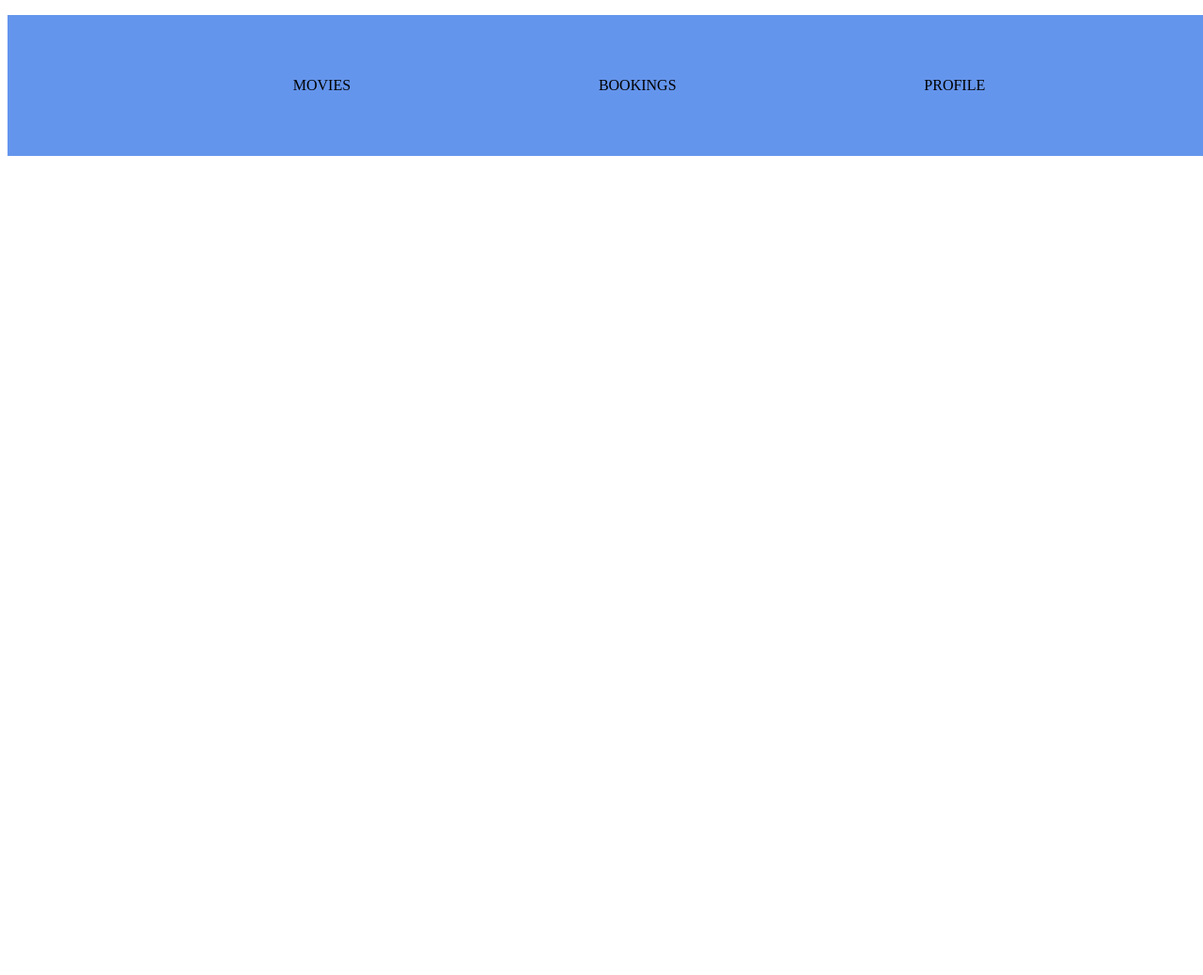
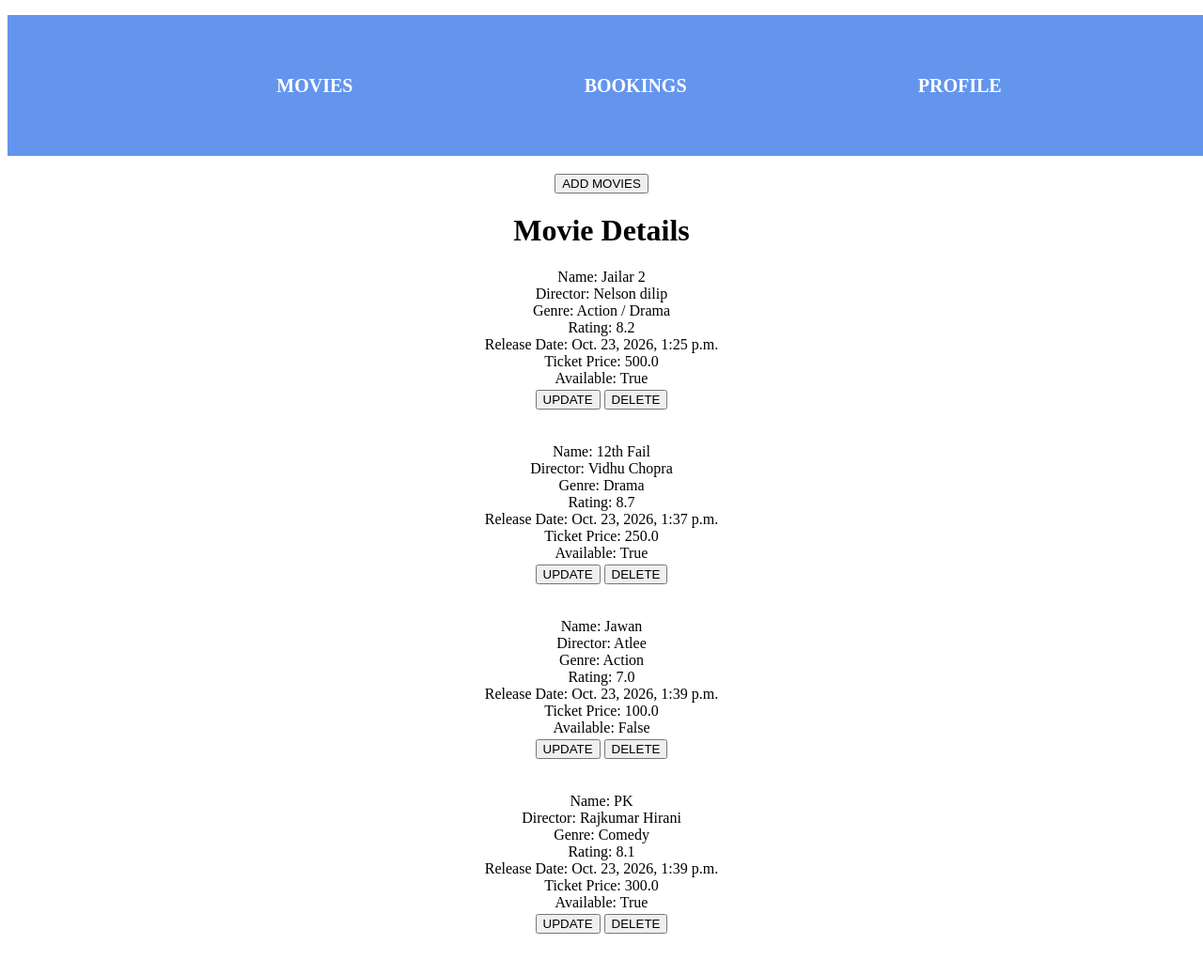
Before and after one commit to dipspatil20/django_practice, a Django app: page /read_mov in a window 1280 px wide. Shown: the whole page at 94% size. Before the commit the page ends 166 px from the top, so only its background shows below. Run offline with Django 5.2, Linux system fonts and the light colour scheme; data comes from the database, SQL or seed files in the repository; both versions use the stored data as it was after the commit.

Commit message:
movie management system

```diff
--- a/Class Projects/Movie Management System/MMS/movies/models.py
+++ b/Class Projects/Movie Management System/MMS/movies/models.py
@@ -12,3 +12,13 @@ class MovieModel(models.Model):
 
     def __str__(self):
         return self.mname
+
+
+class UsersModel(models.Model):
+    name = models.CharField(max_length=30)
+    contact = models.IntegerField()
+    email = models.EmailField()
+    addr = models.CharField(max_length=15)
+
+    def __str__(self):
+        return self.name
--- a/Class Projects/Movie Management System/MMS/movies/templates/read_mov.html
+++ b/Class Projects/Movie Management System/MMS/movies/templates/read_mov.html
@@ -2,4 +2,23 @@
 
 {% block content %}
 
+    <a href="{% url 'create_mov' %}"><button>ADD MOVIES</button></a>
+
+    <h1>Movie Details</h1>
+
+    {% for i in context %}
+
+        Name: {{ i.mname }} <br>
+        Director: {{ i.director }} <br>
+        Genre: {{ i.genre }} <br>
+        Rating: {{ i.rating }} <br>
+        Release Date: {{ i.release_date}} <br>
+        Ticket Price: {{ i.price }} <br>
+        Available: {{ i.avail }} <br>
+
+        <a href="{% url 'update_mov' i.id %}"><button>UPDATE</button></a>
+        <a href="{% url 'delete_mov' i.id %}"><button>DELETE</button></a><br> <br><br>
+
+    {% endfor %}
+
 {% endblock %}
--- a/Class Projects/Movie Management System/MMS/movies/urls.py
+++ b/Class Projects/Movie Management System/MMS/movies/urls.py
@@ -6,4 +6,11 @@ urlpatterns = [
     path('read_mov', views.read_mov, name='read_mov'),
     path('update_mov/<int:mid>', views.update_mov, name='update_mov'),
     path('delete_mov/<int:mid>', views.delete_mov, name='delete_mov'),
+
+    # UsersModel
+    path('create_users', views.create_users, name='create_u'),
+    path('read_users', views.read_users, name='read_u'),
+    path('update_users/<int:mid>', views.update_users, name='update_u'),
+    path('delete_users/<int:mid>', views.delete_users, name='delete_u'),
+
 ]
--- a/Class Projects/Movie Management System/MMS/movies/views.py
+++ b/Class Projects/Movie Management System/MMS/movies/views.py
@@ -1,6 +1,6 @@
 from django.shortcuts import render, redirect, get_object_or_404
-from .models import MovieModel
-from .forms import MovieModelForm
+from .models import MovieModel, UsersModel
+from .forms import MovieModelForm, UsersModelForm
 
 # Create your views here.
 def create_mov(request):
@@ -12,10 +12,49 @@ def create_mov(request):
 
 
 def read_mov(request):
-    return render(request, 'read_mov.html')
+    records = MovieModel.objects.all()
+    return render(request, 'read_mov.html',{'context':records})
 
 def update_mov(request,mid):
-    return render(request,'update_mov.html')
+    record = get_object_or_404(MovieModel, id=mid)
+    form = MovieModelForm(request.POST or None, instance=record)
+    if form.is_valid():
+        form.save()
+        return redirect('read_mov')
+    return render(request,'update_mov.html', {'form':form})
 
 def delete_mov(request, mid):
-    return render(request,'delete_mov.html')
+    record = get_object_or_404(MovieModel, id = mid)
+    if request.method == 'POST':
+        record.delete()
+        return redirect('read_mov')
+
+    return render(request,'delete_mov.html', {'context':record})
+
+# UsersModel CRUD
+
+def create_users(request):
+    form = UsersModelForm(request.POST or None)
+    if form.is_valid():
+        form.save()
+        return redirect('read_u')
+    return render(request, 'create_users.html', {'form':form})
+
+def read_users(request):
+    records = MovieModel.objects.all()
+    return render(request,'read_users.html',{'context':records})
+
+def update_users(request, uid):
+    record = get_object_or_404(UsersModel, id = uid)
+    form = UsersModelForm(request.POST or None, instance=record)
+    if form.is_valid():
+        form.save()
+        return redirect('read_u')
+    return render(request,'update_users.html', {'form':form})
+
+def delete_users(request, uid):
+    record = get_object_or_404(UsersModel, id = uid)
+    if request.method == 'POST':
+        record.delete()
+        return redirect('read_u')
+    return render(request,'delete_users.html')
--- a/Class Projects/Movie Management System/MMS/static/style.css
+++ b/Class Projects/Movie Management System/MMS/static/style.css
@@ -13,5 +13,7 @@ li{
 
 a{
     text-decoration: none;
-    color: black;
+    color: white;
+    font-size: 20px;
+    font-weight: 600;
 }
```
Also changed, not shown: Class Projects/Movie Management System/MMS/movies/forms.py (+6 -1 lines), Class Projects/Movie Management System/MMS/movies/templates/create_users.html (added, +14 -0 lines), Class Projects/Movie Management System/MMS/movies/templates/delete_mov.html (+7 -0 lines), Class Projects/Movie Management System/MMS/movies/templates/delete_users.html (added, +12 -0 lines), Class Projects/Movie Management System/MMS/movies/templates/read_users.html (added, +16 -0 lines), Class Projects/Movie Management System/MMS/movies/templates/update_mov.html (+10 -0 lines), Class Projects/Movie Management System/MMS/movies/templates/update_users.html (added, +15 -0 lines), Class Projects/Movie Management System/MMS/db.sqlite3, Class Projects/Movie Management System/MMS/movies/migrations/0003_usersmodel.py (added).
